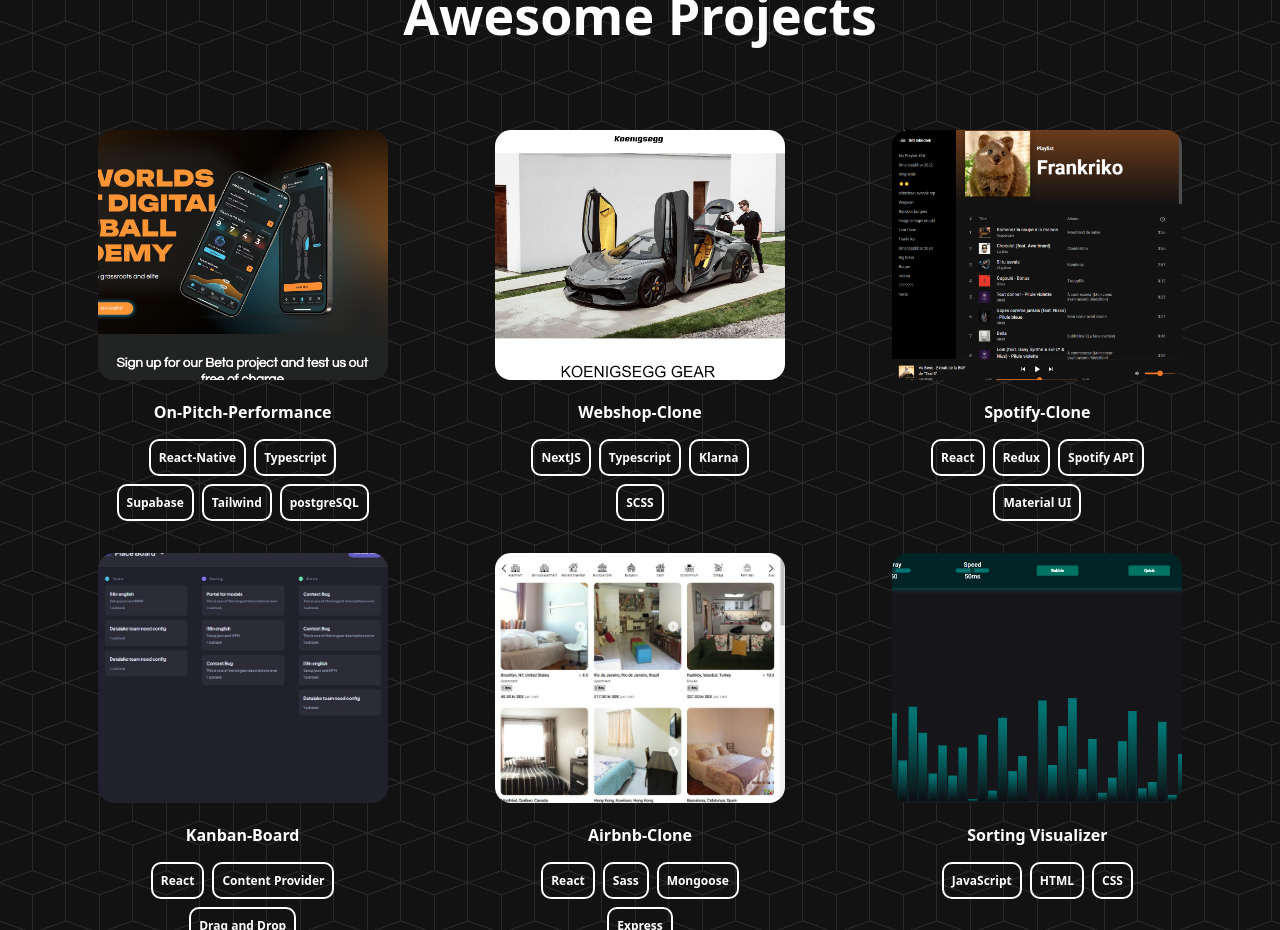
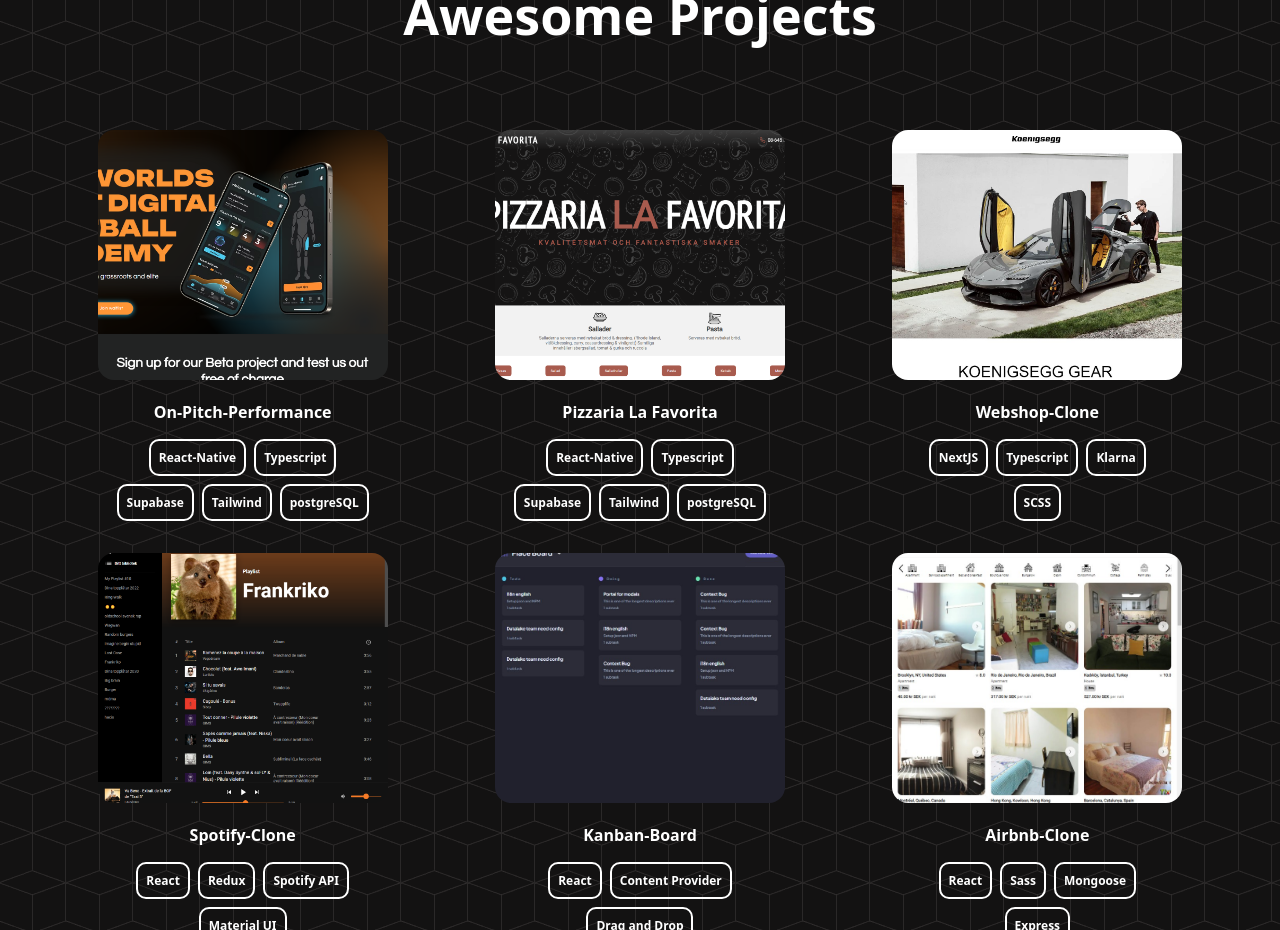
Before and after one commit to Haco11/Portfolio-React, a React (Create React App) app: page / in a window 1280 px wide. Shown: the part 1880-2810 px from the top of the page. Built offline with nearby package versions, Linux system fonts and the light colour scheme.

Commit message:
Add new project image and details for Pizzaria La Favorita

```diff
--- a/src/data.js
+++ b/src/data.js
@@ -26,6 +26,7 @@
 import work5 from "./assets/work5.png";
 import work6 from "./assets/work6.jpeg";
 import work7 from './assets/work7.png';
+import work8 from './assets/work8.png';
 
 export const navLinks = ["home", "skills", "portfolio", "about", "contact"];
 
@@ -187,6 +188,15 @@
   },
   {
     id: 6,
+    img: work8,
+    name: "Pizzaria La Favorita",
+    github: "https://github.com/Haco11/pizzaria-la-favorita",
+    live: "https://pizzaria-la-favorita.vercel.app/",
+    tag: ["React-Native", "Typescript", "Supabase", "Tailwind", "postgreSQL"],
+  },
+
+  {
+    id: 8,
     img: work7,
     name: "On-Pitch-Performance",
     github: "",
```
Also changed, not shown: src/assets/work8.png (added).
